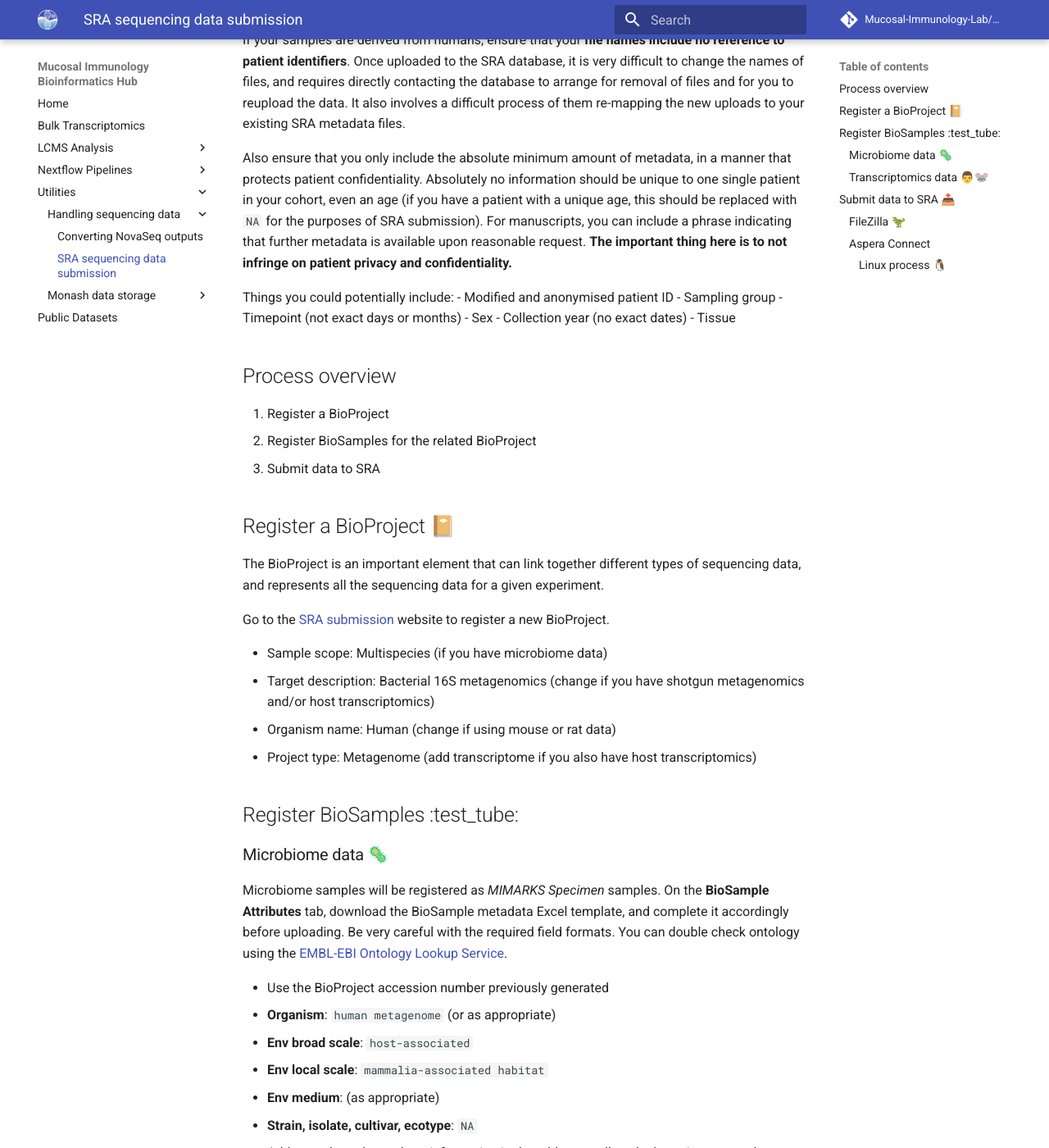
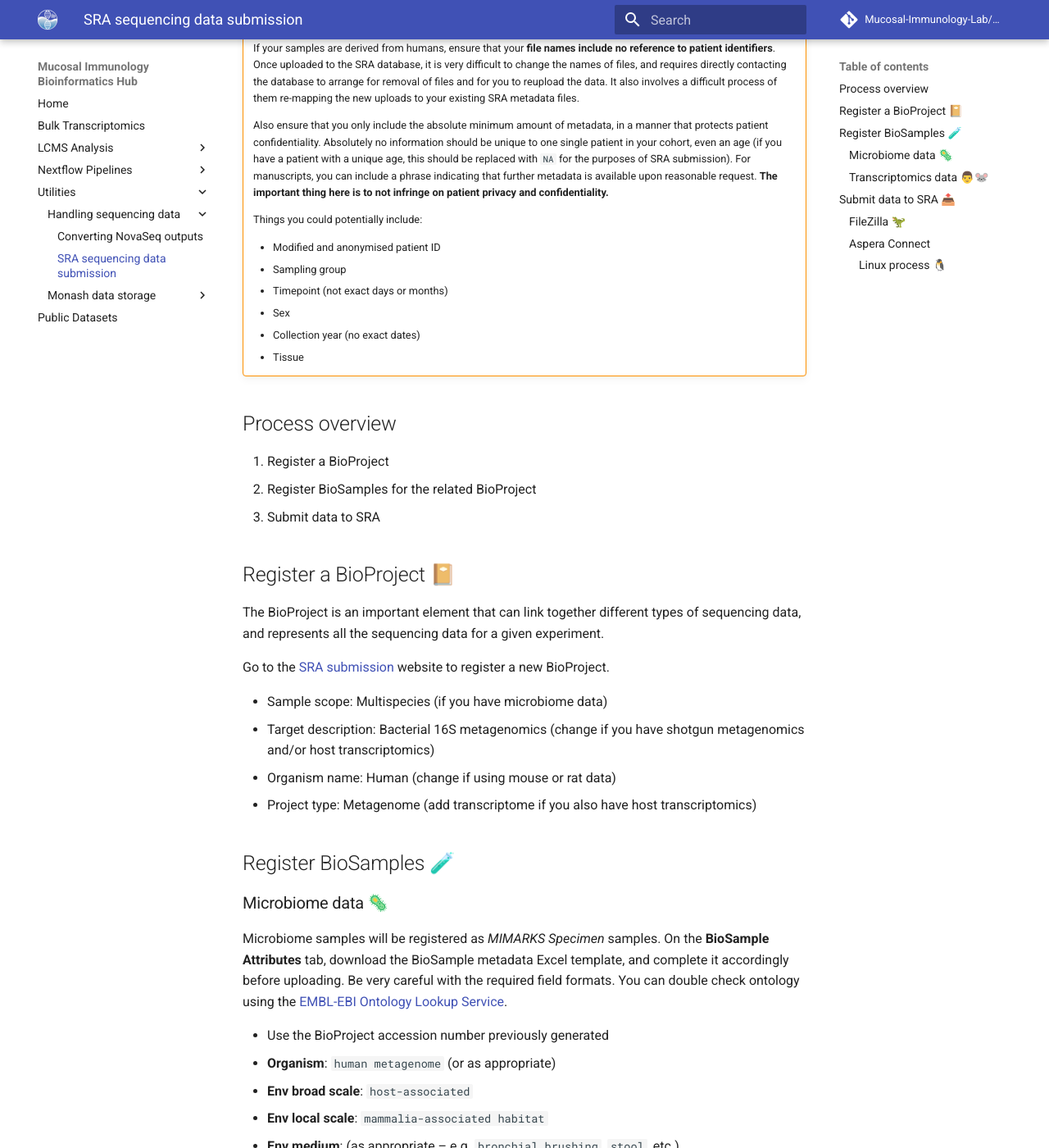
Before and after one commit to mucosal-immunology-lab/bioinformatics-hub, an MkDocs documentation site: the page built from docs/Utilities/sra-data-submission.md, in a window 1280 px wide and 1400 px high, scrolled down 278 px. Shown: the whole window at 82% size. Built offline with MkDocs 1.6.1 and Material for MkDocs 9.7.7, drawn with Linux system fonts in a browser that asks for light colours; emoji names are drawn with the system emoji font; some of the changed lines change nothing that is shown; some of the changed text lies outside the part shown.

Commit message:
Minor edits to SRA data submission

```diff
--- a/docs/Utilities/sra-data-submission.md
+++ b/docs/Utilities/sra-data-submission.md
@@ -2,19 +2,20 @@
 
 A guide to submitting sequencing data to the National Center for Biotechnology Information (NCBI) sequencing read archive (SRA) database. Includes information on uploading data to the SRA using the high-speed Aspera Connect tool.
 
-**Patient-derived sequencing files**
+!!! warning "Patient-derived sequencing files"
 
-If your samples are derived from humans, ensure that your **file names include no reference to patient identifiers**. Once uploaded to the SRA database, it is very difficult to change the names of files, and requires directly contacting the database to arrange for removal of files and for you to reupload the data. It also involves a difficult process of them re-mapping the new uploads to your existing SRA metadata files.
+    If your samples are derived from humans, ensure that your **file names include no reference to patient identifiers**. Once uploaded to the SRA database, it is very difficult to change the names of files, and requires directly contacting the database to arrange for removal of files and for you to reupload the data. It also involves a difficult process of them re-mapping the new uploads to your existing SRA metadata files.
 
-Also ensure that you only include the absolute minimum amount of metadata, in a manner that protects patient confidentiality. Absolutely no information should be unique to one single patient in your cohort, even an age (if you have a patient with a unique age, this should be replaced with `NA` for the purposes of SRA submission). For manuscripts, you can include a phrase indicating that further metadata is available upon reasonable request. **The important thing here is to not infringe on patient privacy and confidentiality.**
+    Also ensure that you only include the absolute minimum amount of metadata, in a manner that protects patient confidentiality. Absolutely no information should be unique to one single patient in your cohort, even an age (if you have a patient with a unique age, this should be replaced with `NA` for the purposes of SRA submission). For manuscripts, you can include a phrase indicating that further metadata is available upon reasonable request. **The important thing here is to not infringe on patient privacy and confidentiality.**
 
-Things you could potentially include:
-- Modified and anonymised patient ID
-- Sampling group
-- Timepoint (not exact days or months)
-- Sex
-- Collection year (no exact dates)
-- Tissue
+    Things you could potentially include:
+
+    - Modified and anonymised patient ID
+    - Sampling group
+    - Timepoint (not exact days or months)
+    - Sex
+    - Collection year (no exact dates)
+    - Tissue
 
 ## Process overview
 
@@ -33,7 +34,7 @@ Go to the [SRA submission](https://submit.ncbi.nlm.nih.gov/) website to register
 - Organism name: Human (change if using mouse or rat data)
 - Project type: Metagenome (add transcriptome if you also have host transcriptomics)
 
-## Register BioSamples :test_tube:
+## Register BioSamples 🧪
 
 ### Microbiome data 🦠
 
@@ -43,8 +44,10 @@ Microbiome samples will be registered as *MIMARKS Specimen* samples. On the **Bi
 - **Organism**: `human metagenome` (or as appropriate)
 - **Env broad scale**: `host-associated`
 - **Env local scale**: `mammalia-associated habitat`
-- **Env medium**: (as appropriate)
+- **Env medium**: (as appropriate &ndash; e.g. `bronchial brushing`, `stool`, etc.)
 - **Strain, isolate, cultivar, ecotype**: `NA`
+- **Host**: (as appropriate &ndash; e.g. `Homo sapiens`, `Mus musculus`, etc.)
+- **Latitude/Longitude**: (as appropriate &ndash; e.g. `37.8457 S 144.9819 E` for the Alfred Hospital, Melbourne)
 - Add any other relevant host information in the table, as well as the host tissue samples
 - Any other column which is not relevant can be set to `NA`
 
```
